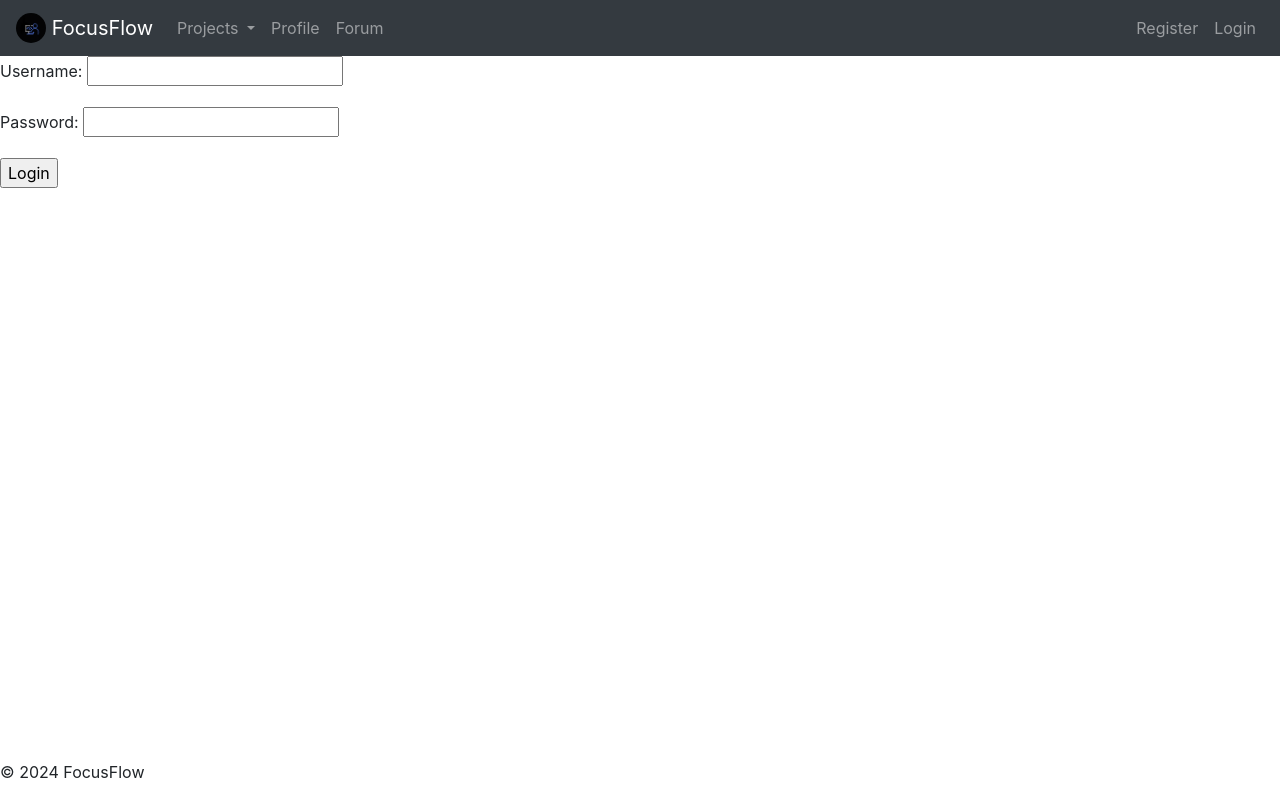
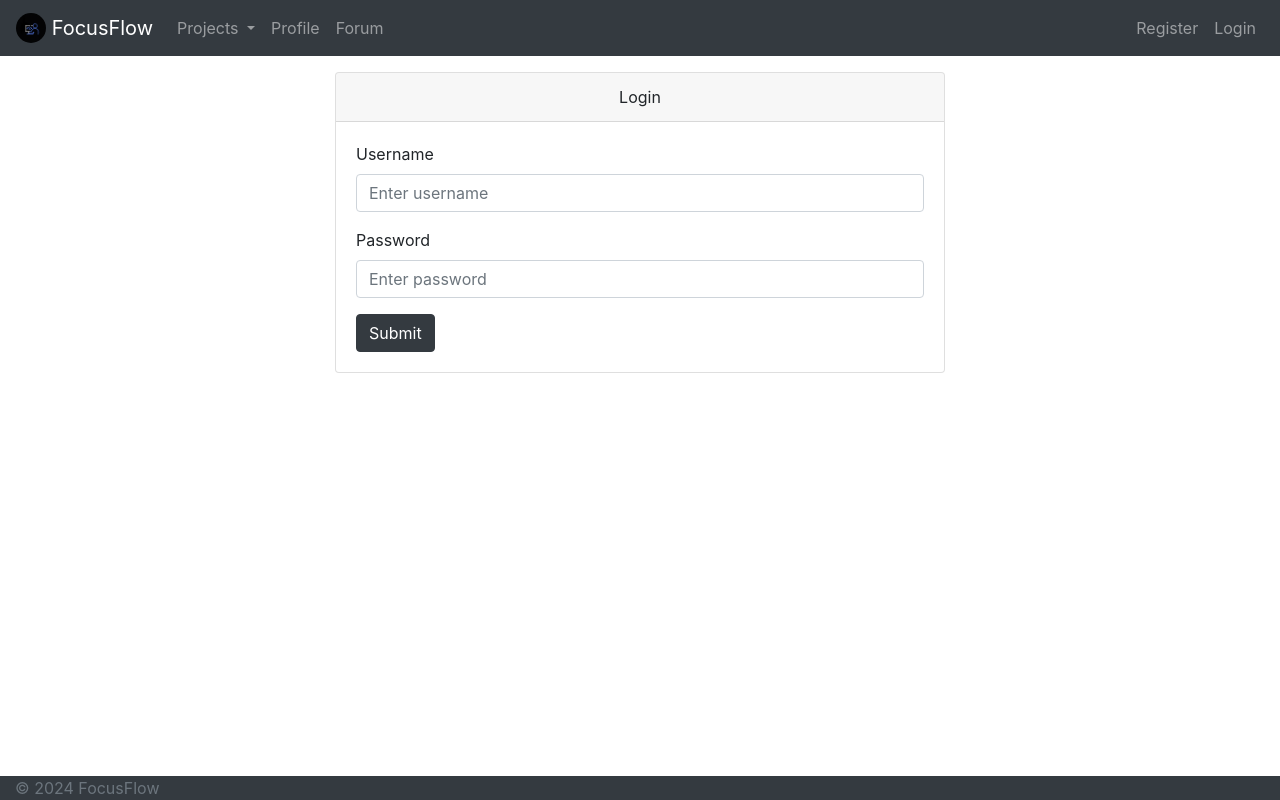
Before and after one commit to NikitaPash/FocusFlow, a Django app: page /user-auth/login/ in a window 1280 px wide. Run offline with Django 5.2, Linux system fonts and the light colour scheme.

Commit message:
Add styling for registration and login pages

```diff
--- a/templates/base/base.html
+++ b/templates/base/base.html
@@ -18,10 +18,10 @@
         {% endblock %}
     </main>
 
-    <footer class="footer fixed-bottom">
-        {% block footer %}
-        <p>&copy; 2024 FocusFlow</p>
-        {% endblock %}
+    <footer class="footer fixed-bottom bg-dark">
+        <div class="container ml-0">
+            <p class="text-secondary mb-auto">&copy; 2024 FocusFlow</p>
+        </div>
     </footer>
     <script src="https://code.jquery.com/jquery-3.5.1.slim.min.js" integrity="sha384-DfXdz2htPH0lsSSs5nCTpuj/zy4C+OGpamoFVy38MVBnE+IbbVYUew+OrCXaRkfj" crossorigin="anonymous"></script>
     <script src="https://cdn.jsdelivr.net/npm/bootstrap@4.5.3/dist/js/bootstrap.bundle.min.js" integrity="sha384-ho+j7jyWK8fNQe+A12Hb8AhRq26LrZ/JpcUGGOn+Y7RsweNrtN/tE3MoK7ZeZDyx" crossorigin="anonymous"></script>
--- a/templates/user_auth/login.html
+++ b/templates/user_auth/login.html
@@ -9,11 +9,29 @@
 </head>
 <body>
 {% block content %}
-    <form method="POST" autocomplete="off">
-    {% csrf_token %}
-    {{ loginform.as_p }}
-    <input type="submit" value="Login">
-    </form>
+    <div class="row justify-content-center mx-auto">
+        <div class="col-md-6">
+            <div class="card mt-3">
+              <div class="card-header text-center">
+                  Login
+              </div>
+              <div class="card-body text-left">
+                <form method="POST" autocomplete="off">
+                  {% csrf_token %}
+                  <div class="form-group">
+                    <label for="InputUsername">Username</label>
+                    {{loginform.username}}
+                  </div>
+                  <div class="form-group">
+                    <label for="InputPassword">Password</label>
+                    {{loginform.password}}
+                  </div>
+                  <button type="submit" class="btn btn-dark">Submit</button>
+                </form>
+              </div>
+            </div>
+        </div>
+    </div>
 {% endblock %}
 </body>
 </html>
--- a/user_auth/forms.py
+++ b/user_auth/forms.py
@@ -2,15 +2,32 @@ from django.contrib.auth.forms import UserCreationForm, AuthenticationForm
 from django.contrib.auth.models import User
 
 from django import forms
-from django.forms.widgets import PasswordInput, TextInput
+from django.forms.widgets import PasswordInput, TextInput, EmailInput
 
 
 class CreateUserForm(UserCreationForm):
+    username = forms.CharField(widget=TextInput(
+        attrs={'type': "text", 'class': "form-control", 'name': "username", 'id': "InputUsername",
+               'placeholder': "Enter username"}))
+    email = forms.CharField(widget=EmailInput(
+        attrs={'type': "email", 'class': "form-control", 'name': "email", 'id': "InputEmail",
+               'placeholder': "Enter email"}))
+    password1 = forms.CharField(widget=PasswordInput(
+        attrs={'type': "password", 'class': "form-control", 'name': "password1", 'id': "InputPassword",
+               'placeholder': "Enter password"}))
+    password2 = forms.CharField(widget=PasswordInput(
+        attrs={'type': "password", 'class': "form-control", 'name': "password2", 'id': "InputPasswordConfirm",
+               'placeholder': "Confirm password"}))
+
     class Meta:
         model = User
         fields = ['username', 'email', 'password1', 'password2']
 
 
 class LoginForm(AuthenticationForm):
-    username = forms.CharField(widget=TextInput())
-    password = forms.CharField(widget=PasswordInput())
+    username = forms.CharField(
+        widget=TextInput(attrs={'type': "text", 'class': "form-control", 'name': "username", 'id': "InputUsername",
+                                'placeholder': "Enter username"}))
+    password = forms.CharField(widget=PasswordInput(
+        attrs={'type': "password", 'class': "form-control", 'name': "password", 'id': "InputPassword",
+               'placeholder': "Enter password"}))
```
Also changed, not shown: templates/user_auth/register.html (+43 -5 lines).
